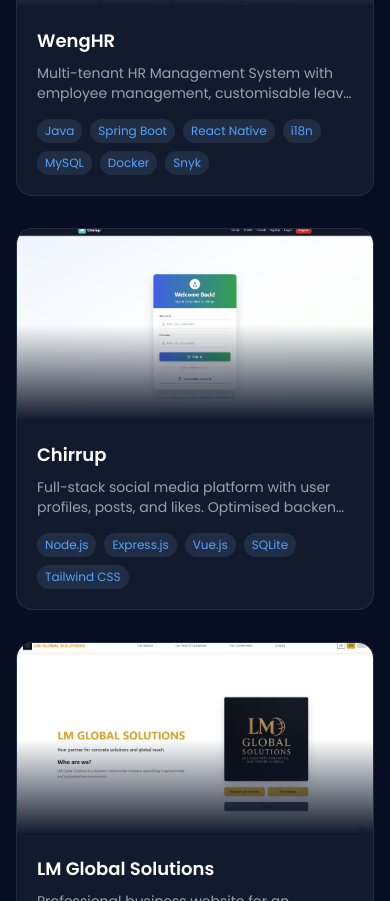
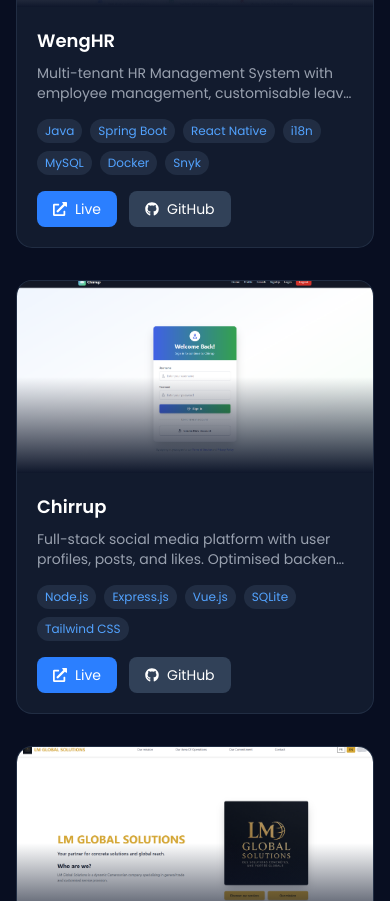
Before and after one commit to OuamboC/portfolio, a React (Vite) app: page / in a window 390 px wide. Shown: the part 5343-6244 px from the top of the page. Built offline with nearby package versions, Linux system fonts and the light colour scheme.

Commit message:
Fix: Add visible project links on mobile (Live/GitHub buttons)

```diff
--- a/src/components/Projects.tsx
+++ b/src/components/Projects.tsx
@@ -100,7 +100,7 @@
                   })()}
 
                   {/* Tags */}
-                  <div className="flex flex-wrap gap-2">
+                  <div className="flex flex-wrap gap-2 mb-4">
                     {project.tags.map((tag) => (
                       <span
                         key={tag}
@@ -109,6 +109,28 @@
                         {tag}
                       </span>
                     ))}
+                  </div>
+
+                  {/* Mobile-visible Links */}
+                  <div className="flex gap-3 md:hidden">
+                    <a
+                      href={project.liveUrl}
+                      target="_blank"
+                      rel="noopener noreferrer"
+                      className="flex items-center gap-2 px-4 py-2 bg-blue-500 text-white text-sm rounded-lg hover:bg-blue-600 transition-colors"
+                    >
+                      <FaExternalLinkAlt size={14} />
+                      Live
+                    </a>
+                    <a
+                      href={project.githubUrl}
+                      target="_blank"
+                      rel="noopener noreferrer"
+                      className="flex items-center gap-2 px-4 py-2 bg-slate-700 text-white text-sm rounded-lg hover:bg-slate-600 transition-colors"
+                    >
+                      <FaGithub size={14} />
+                      GitHub
+                    </a>
                   </div>
                 </div>
               </motion.div>
```
